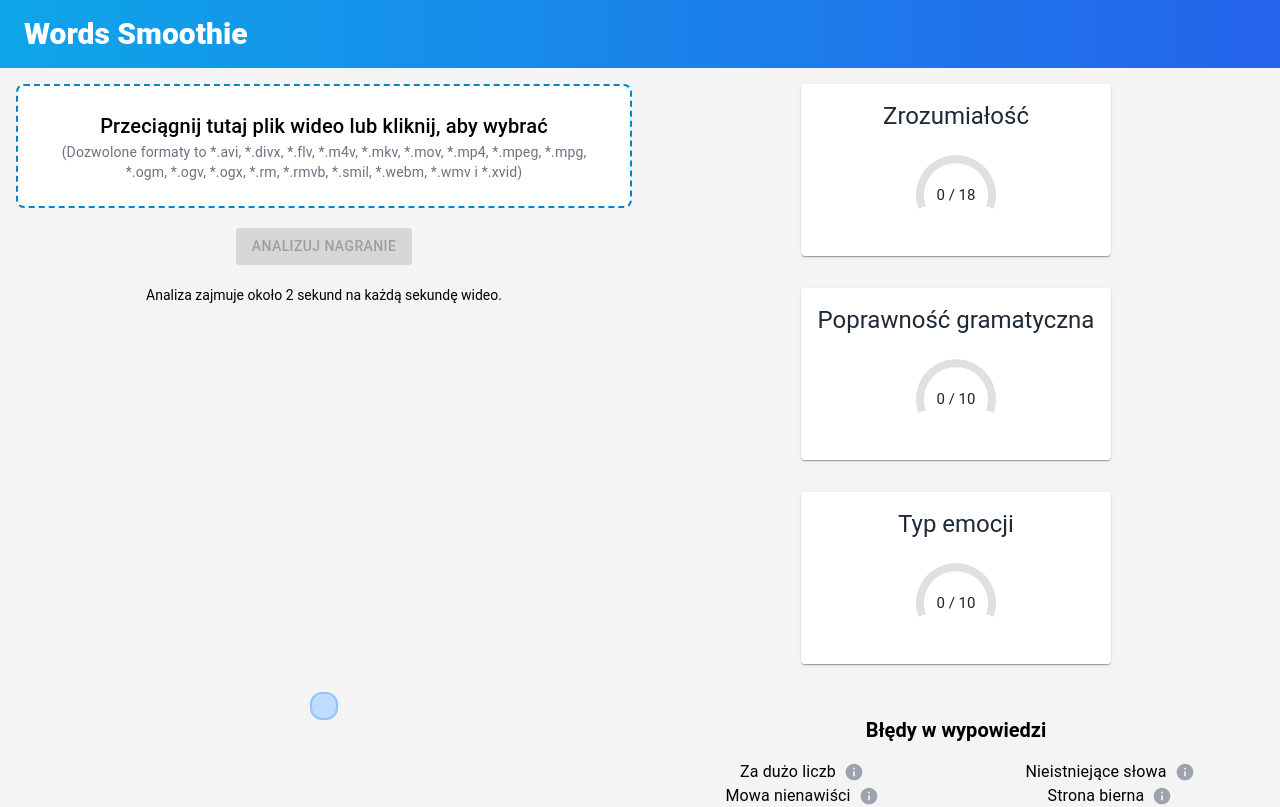
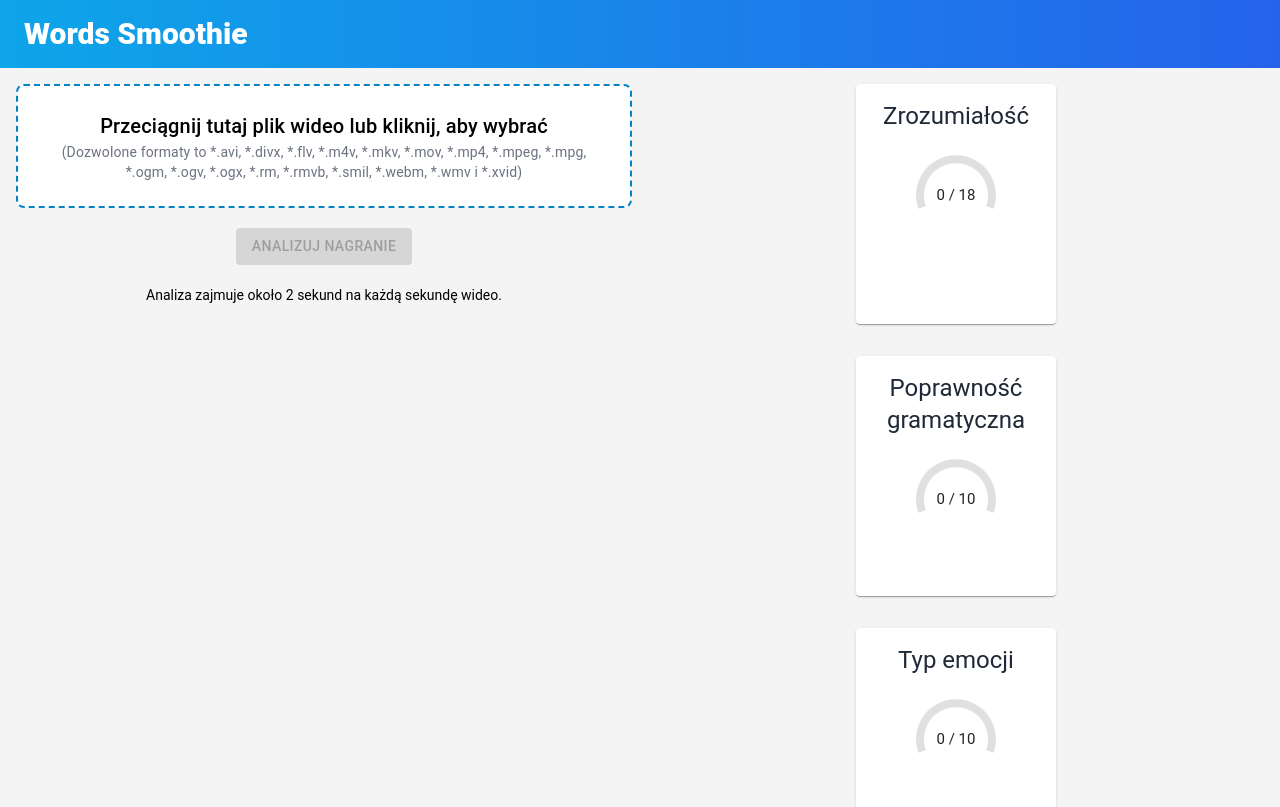
Before and after one commit to Hackathon-Krakow-2024/break-word-traps, a React (Vite) app in the folder frontend/: page / in a window 1280 px wide. Shown: the top 807 px of the page. Built offline with nearby package versions, Linux system fonts and the light colour scheme.

Commit message:
Some fixes

```diff
--- a/frontend/src/components/GaugeWidget.tsx
+++ b/frontend/src/components/GaugeWidget.tsx
@@ -20,7 +20,7 @@ export const GaugeWidget = ({
     red: '#f44336',
   }
   return (
-    <Card className='mx-auto min-w-[310px] max-w-sm overflow-hidden rounded-lg shadow-lg'>
+    <Card className='mx-auto h-[240px] w-[200px] max-w-sm overflow-hidden rounded-lg shadow-lg'>
       <CardContent className='flex flex-col items-center justify-center p-6'>
         <Typography variant='h5' className='mb-4 text-center font-bold text-gray-800'>
           {label}
```
